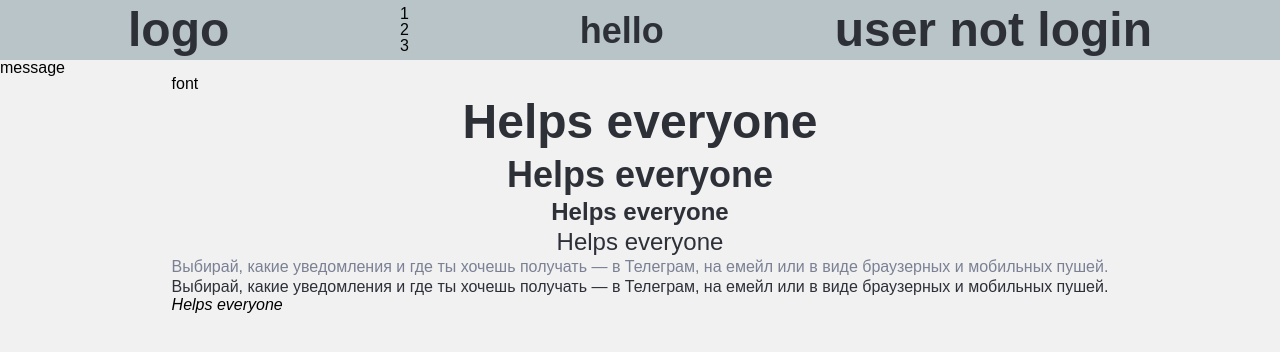
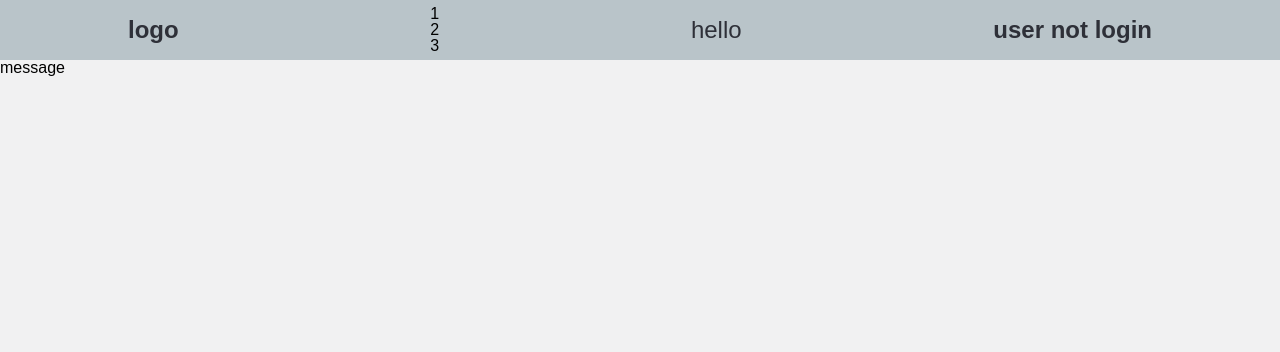
Before and after one commit to grage03/prello, a React (Create React App) app: page / in a window 1280 px wide. Shown: the top 352 px of the page. Built offline with nearby package versions, Linux system fonts and the light colour scheme; a web font is replaced by a local one.

Commit message:
fix(app): fonts

```diff
--- a/src/core/components/Header/index.tsx
+++ b/src/core/components/Header/index.tsx
@@ -11,7 +11,7 @@ export const Header = observer(() => {
   return (
     <header className="header">
       <div className="header__logo">
-        <h1>logo</h1>
+        <h3>logo</h3>
       </div>
       <div className="header__navigation">
         <nav>
@@ -23,7 +23,7 @@ export const Header = observer(() => {
         </nav>
       </div>
       <UiHint description="test">
-        <h2 key="trigger">hello</h2>
+        <h4 key="trigger">hello</h4>
         <div>
           <h1>ну привет</h1>
         </div>
@@ -31,7 +31,7 @@ export const Header = observer(() => {
       {
         profile
           ? <button type="button">log in</button>
-          : <h1>user not login</h1>
+          : <h3>user not login</h3>
       }
     </header>
   )
--- a/src/public/index.tsx
+++ b/src/public/index.tsx
@@ -6,24 +6,6 @@ const PublicPage = () => {
   return (
     <div>
       <aside>{message}</aside>
-      <div className="test">
-        <div>
-          font
-          <h1>Helps everyone</h1>
-          <h2>Helps everyone</h2>
-          <h3>Helps everyone</h3>
-          <h4>Helps everyone</h4>
-          <h5>
-            Выбирай, какие уведомления и где ты хочешь получать — в Телеграм, на емейл или в виде браузерных и
-            мобильных пушей.
-          </h5>
-          <p>
-            Выбирай, какие уведомления и где ты хочешь получать — в Телеграм, на емейл или в виде браузерных и
-            мобильных пушей.
-          </p>
-          <em>Helps everyone</em>
-        </div>
-      </div>
     </div>
   )
 }
```
